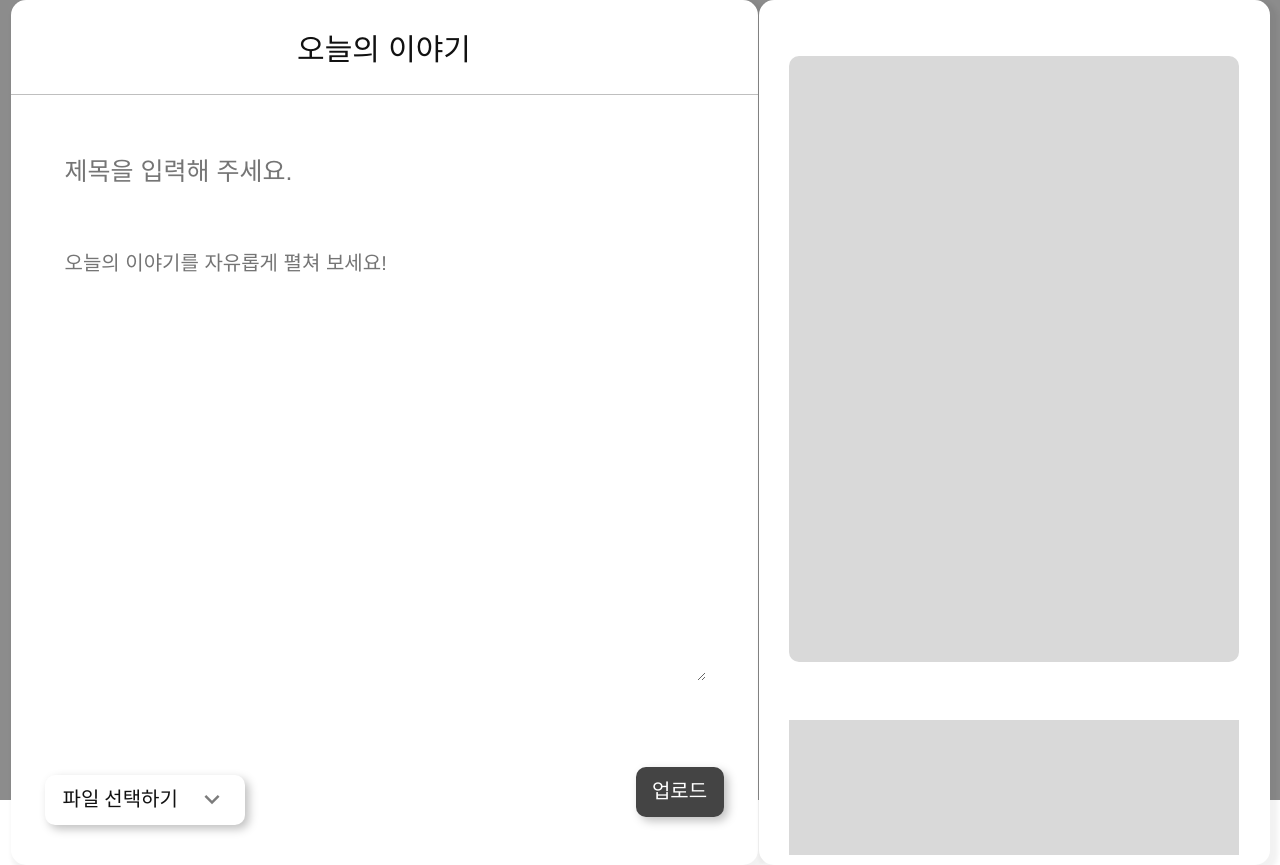
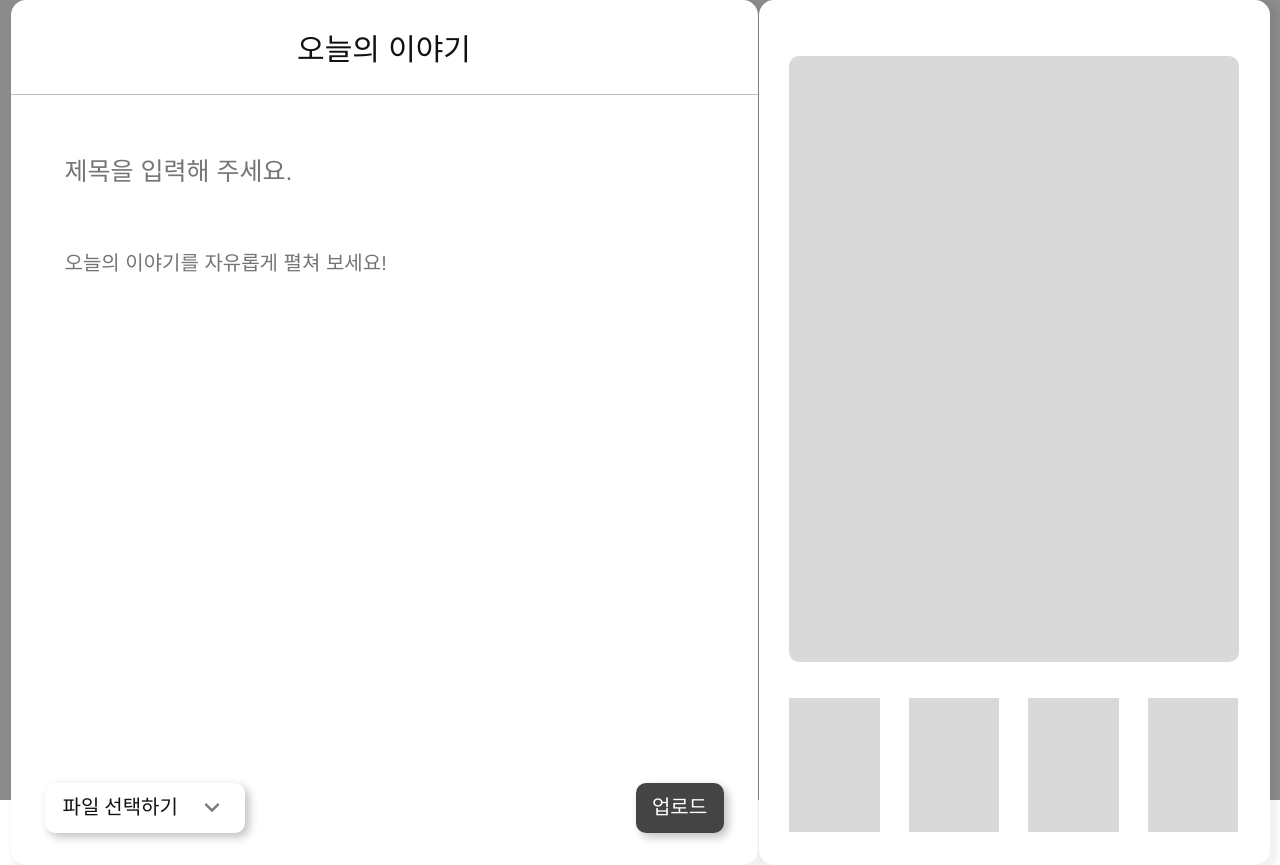
Before and after one commit to sjparklab/ClosetInDiary-Frontend-Responsive-Vite, a React (Vite) app: page /diaryupload in a window 1280 px wide. Built offline with nearby package versions, Linux system fonts and the light colour scheme; no server answers; a web font is replaced by a local one.

Commit message:
DiaryUpload gird 완성

```diff
--- a/src/pages/DiaryUpload/DiaryUpload.jsx
+++ b/src/pages/DiaryUpload/DiaryUpload.jsx
@@ -48,6 +48,9 @@ const DiaryUpload = () => {
                         <div className={styles.SubImg4}>
 
                         </div>
+                        <div className={styles.SubImg5}>
+
+                        </div>
                     </div>
                 </div>
 
--- a/src/pages/DiaryUpload/DiaryUpload.module.css
+++ b/src/pages/DiaryUpload/DiaryUpload.module.css
@@ -68,7 +68,7 @@
     border: none;
     width: 100%;
     height: 100%;
-    resize: both;
+    resize: none;
     color: rgba(17, 17, 17, 1);
     letter-spacing: 0;
     font-family: "Pretendard", Helvetica;
@@ -78,11 +78,6 @@
 }
 
 
-.FileSelectButton {
-    display: flex;
-    justify-content: center;
-    align-items: center;
-}
 
 .FileSelectButton Button {
     display: flex;
@@ -118,7 +113,7 @@
 .UploadButtons {
     display: flex;
     justify-content: space-between;
-    padding: 34px 34px 32px 34px;
+    padding: 50px 34px 32px 34px;
 
 }
 .UpBt{
@@ -170,14 +165,47 @@
 }
 .SubImg{
     display: flex;
-    grid-template-rows: 34px 34px ;
-    justify-content: center;
-    align-items: center;
-    gap: 0px;
-    margin: 56px auto;
-    background-color: #d9d9d9;
+    margin: 34px auto;
     width: 450px;
-    height:135px;
+    height:160px;
     gap: 29px;
     opacity: 0px;
+    overflow-x:auto;
 }
+
+.SubImg1{
+    width:90.5px;
+    min-width:90.5px;
+
+    height:134.29px;
+    background-color: #d9d9d9;
+}
+.SubImg2{
+    width:90.5px;
+    min-width:90.5px;
+
+    height:134.29px;
+    background-color: #d9d9d9;
+}
+.SubImg3{
+    width:90.5px;
+    min-width:90.5px;
+
+    height:134.29px;
+    background-color: #d9d9d9;
+}
+.SubImg4{
+    width:90.5px;
+    min-width:90.5px;
+
+    height:134.29px;
+    background-color: #d9d9d9;
+}
+
+.SubImg5{
+    width:90.5px;
+    min-width:90.5px;
+
+    height:134.29px;
+    background-color: #d9d9d9;
+}
```
